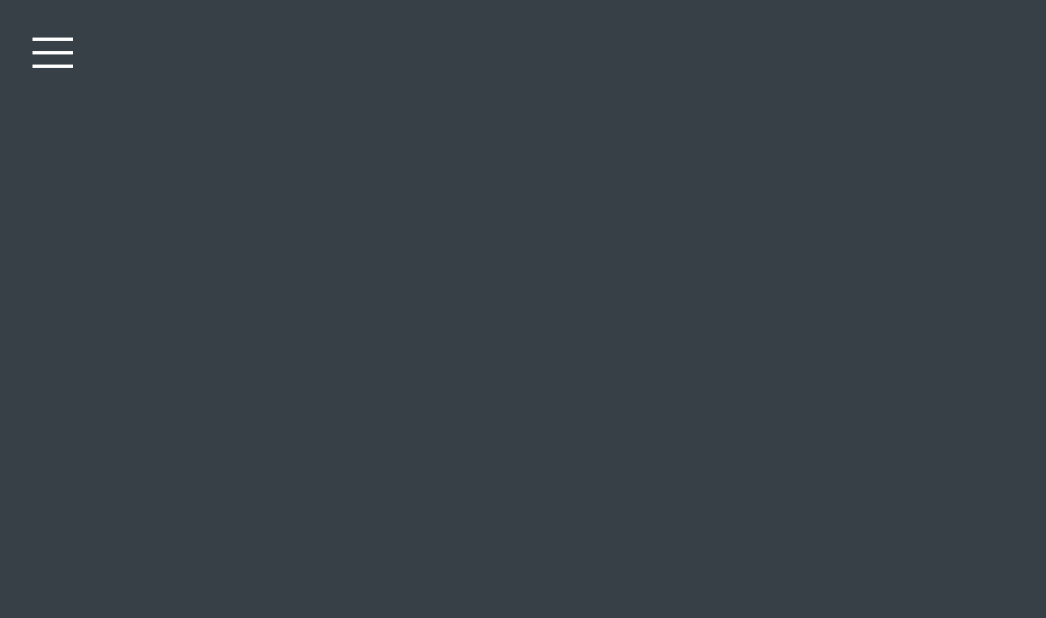
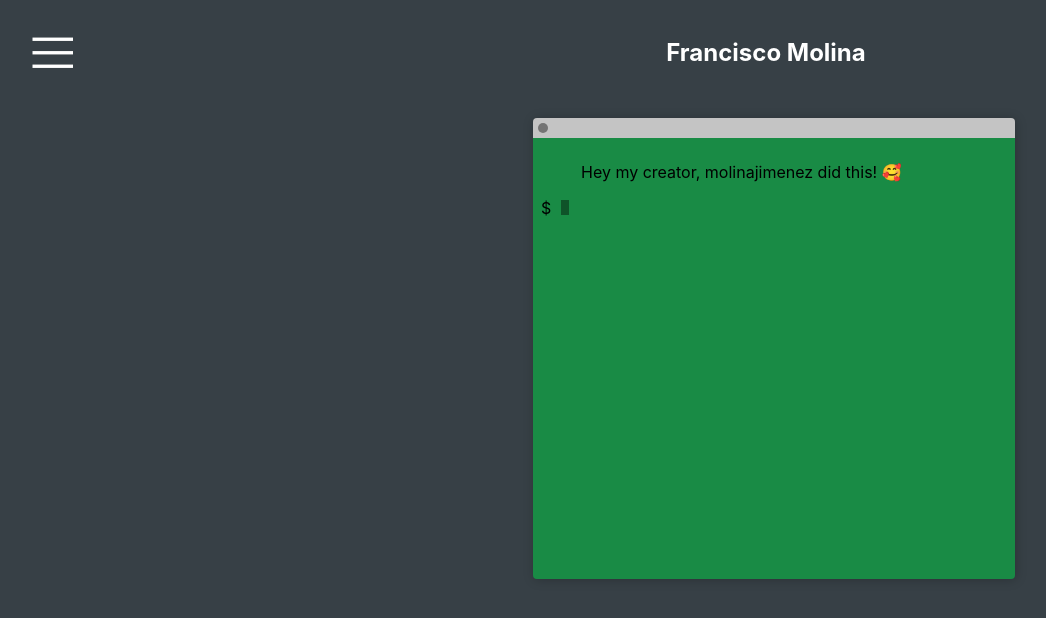
Before and after one commit to molinajimenez/portafolioFran, a Svelte app: page / in a window 1280 px wide. Shown: the top 618 px of the page, without its empty margins (24-1070 px from the left). Built offline with nearby package versions, Linux system fonts and the light colour scheme.

Commit message:
terminal almost functional!

```diff
--- a/src/App.svelte
+++ b/src/App.svelte
@@ -1,12 +1,51 @@
 <script>
 	import Intro from './Intro.svelte';
+	import Terminal from  './Terminal.svelte';
 	export let name;
+
+
+	function focusInput(e){
+		document.querySelector('input[name="inputConsole"]').focus()
+	}
 </script>
 
 <style>
-	h1 {
-		color: purple;
+
+	div.page{
+		display: grid;
+		grid-template-columns: minmax(80px, 300px) auto;
+		grid-template-rows: minmax(100px, 100px) auto;
+		align-self: center;
+		justify-items: center;
+	}
+
+	div.page:nth-child(2){
+		margin-top: 10px;
+	}
+	div.content{
+
+	}
+	h1{
+		color:white;
 	}
 </style>
 
-<Intro />
+<div class="page">
+	<section style="position:relative;">
+
+		<Intro />
+
+	</section>
+
+
+	<section>
+	<h1>Francisco Molina</h1>
+
+	</section>
+
+	<div></div>
+	<div class="content">
+		<Terminal on:click={focusInput} />
+	</div>
+
+</div>
--- a/src/Board.svelte
+++ b/src/Board.svelte
@@ -1,5 +1,5 @@
 <script>
-import Cyan from './Cyan';
+import Cyan from './Cyan.svelte';
 export let show;
 
 </script>
@@ -35,8 +35,8 @@ div.boardHidden{
 }
 
 </style>
-
-<div class="board">
+{#if show }
+    <div class="board">
         <svg xmlns="http://www.w3.org/2000/svg" viewBox="0 0 138 26" fill="none" stroke="#fff" strokeWidth="2.3" strokeLinecap="round" strokeLinejoin="round">
           <path d="M80 6h-9v14h9 M114 6h-9 v14h9 M111 13h-6 M77 13h-6 M122 20V6l11 14V6 M22 16.7L33 24l11-7.3V9.3L33 2L22 9.3V16.7z M44 16.7L33 9.3l-11 7.4 M22 9.3l11 7.3 l11-7.3 M33 2v7.3 M33 16.7V24 M88 14h6c2.2 0 4-1.8 4-4s-1.8-4-4-4h-6v14 M15 8c-1.3-1.3-3-2-5-2c-4 0-7 3-7 7s3 7 7 7 c2 0 3.7-0.8 5-2 M64 13c0 4-3 7-7 7h-5V6h5C61 6 64 9 64 13z" />
         </svg>
@@ -93,5 +93,7 @@ div.boardHidden{
           </li>
         </ul>
       </div>
-    );
-  }
+{ :else }
+    <div class="empty"></div>
+
+{/if}
--- a/src/HiddenForm.svelte
+++ b/src/HiddenForm.svelte
@@ -1,7 +1,8 @@
 <script>
-    getInput=(e)=>{
-        const { Onchange } = this.props
-        const hiddenInput =  document.querySelector('input[name="inputConsole"]')
+    export let handleSubmit;
+    export let Onchange;
+    function getInput(e){
+        const hiddenInput = document.querySelector('input[name="inputConsole"]')
         if(e.which != 13){
             Onchange(hiddenInput.value)
         } else{
--- a/src/Intro.svelte
+++ b/src/Intro.svelte
@@ -135,7 +135,7 @@ ul.ActivesideNav a i:hover{
 
 
 </style>
-<section style="position:relative;">
+
     <ul class='{activate ? "Activecontroller" : "controller" }'>
         <a id="uniqueHamburguer" href="#t1"><i  class="la la-bars" on:click={handleClick}></i></a>
     </ul>
@@ -146,4 +146,3 @@ ul.ActivesideNav a i:hover{
         <a href="#t1"><i class="la la-university"></i></a>
         <a href="#t1"><i class="la la-puzzle-piece"></i></a>
     </ul>
-</section>
--- a/src/LineContainer.svelte
+++ b/src/LineContainer.svelte
@@ -1,6 +1,7 @@
 <script>
-    import Blinker from 'Blinker.svelte';
-    export let text, active;
+    import Blinker from './Blinker.svelte';
+    export let text;
+    export let active = false;
 </script>
 
 <style>
--- a/src/Lines.svelte
+++ b/src/Lines.svelte
@@ -1,5 +1,5 @@
 <script>
-    import LineContainer from 'LineContainer.svelte';
+    import LineContainer from './LineContainer.svelte';
     export let commands;
 </script>
 
@@ -14,6 +14,6 @@
 
 <ul>
     {#each commands as line}
-        <LineContainer key={line.index} text={line.line}/>
+        <LineContainer key={line.index} text={line}/>
     {/each}
 </ul>
--- a/src/Terminal.svelte
+++ b/src/Terminal.svelte
@@ -5,33 +5,30 @@
     import Board from './Board.svelte';
     import HiddenForm from './HiddenForm.svelte';
 
-    export let onClick;
-    let commands = [];
+
+    let commands = ['Hey my creator, molinajimenez did this! 🥰'];
     let input = '';
     let show = false;
 
     $: input = input;
     $: commands = commands;
     $: show = show;
-    focusInput = (e)=>{
-        document.querySelector('input[name="inputConsole"]').focus();
-    }
 
-    changeDisplay=(newDisplay)=>{
+    function changeDisplay(newDisplay){
         input = newDisplay;
     }
 
-    clearTerminal = () =>{
+    function clearTerminal(){
         commands = [];
         input = '';
         show = false;
     }
 
-    handleSubmit=(e)=>{
+    function handleSubmit(e){
         e.preventDefault();
 		if (input.toLowerCase() === 'clear') {
             console.log("clearing")
-			this.clearTerminal()
+			clearTerminal()
         }
         else if (input.toLowerCase() === 'neofetch') {
             console.log("add new line")
@@ -44,9 +41,9 @@
 		}
     }
 
-    onMount =()=>{
-        this.focusInput()
-    }
+    onMount(async () => {
+        document.querySelector('input[name="inputConsole"]').focus();
+    })
 
 
 </script>
@@ -80,11 +77,11 @@
 
 </style>
 
-<div class="terminal" on:click={onClick} tabIndex={0}>
+<div class="terminal" tabIndex={0}>
     <Lines commands={commands} />
 
     <Board show={show} />
-    <LineContainer active={true} text={' '+input}/>
+    <LineContainer active={true} text={' '+input} />
 
-    <HiddenForm handleSubmit={this.handleSubmit} Onchange={this.changeDisplay}/>
+    <HiddenForm handleSubmit={handleSubmit} Onchange={changeDisplay}/>
 </div>
```
